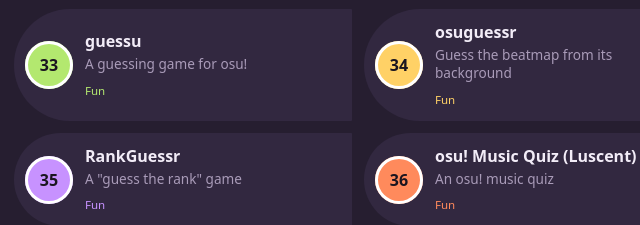
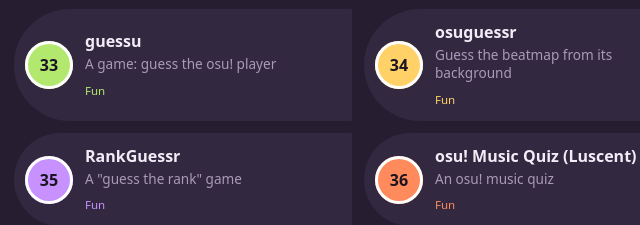
Before and after one commit to gg3737373737737-debug/OSUTOOLS, a plain HTML site: page index.html in a window 1280 px wide. Shown: the part 2243-2468 px from the top of the page, 282-922 px from the left. Drawn offline with Linux system fonts and the light colour scheme.

Commit message:
Add files via upload

```diff
--- a/index.html
+++ b/index.html
@@ -212,7 +212,7 @@
   ['osu team sheets', 'Таблицы команд для турниров', 'Team sheets for tournaments', 'stream', 'https://osusheets.team/'],
 
   ['osu! gacha', 'Открытие карточек с игроками osu!', 'Open cards of osu! players', 'fun', 'https://gacha.miz.to/'],
-  ['guessu', 'Игра-угадайка по osu!', 'A guessing game for osu!', 'fun', 'https://guessu.hivie.tn/'],
+  ['guessu', 'Игра: угадай игрока osu!', 'A game: guess the osu! player', 'fun', 'https://guessu.hivie.tn/'],
   ['osuguessr', 'Угадай карту по фону', 'Guess the beatmap from its background', 'fun', 'https://osuguessr.com/games/background'],
   ['RankGuessr', 'Игра «угадай ранг»', 'A "guess the rank" game', 'fun', 'https://rankguessr.app/'],
   ['osu! Music Quiz (Luscent)', 'Музыкальная викторина по osu!', 'An osu! music quiz', 'fun', 'https://osumusicquiz.com/'],
```
